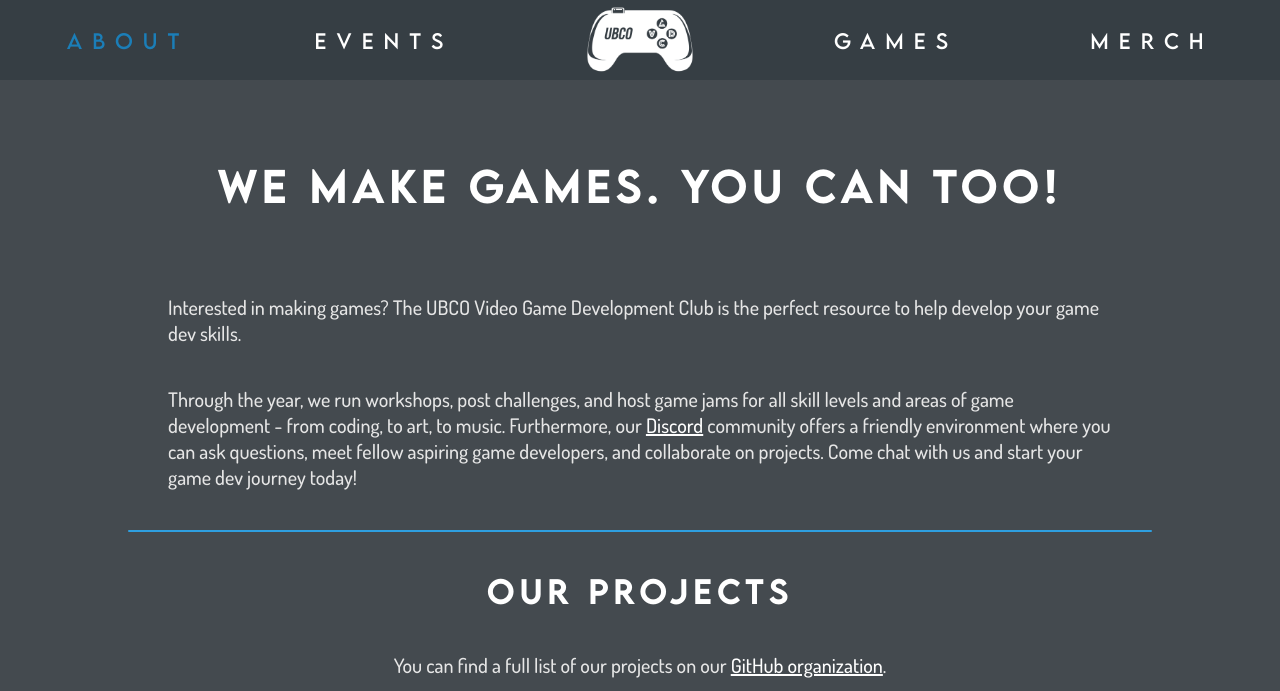
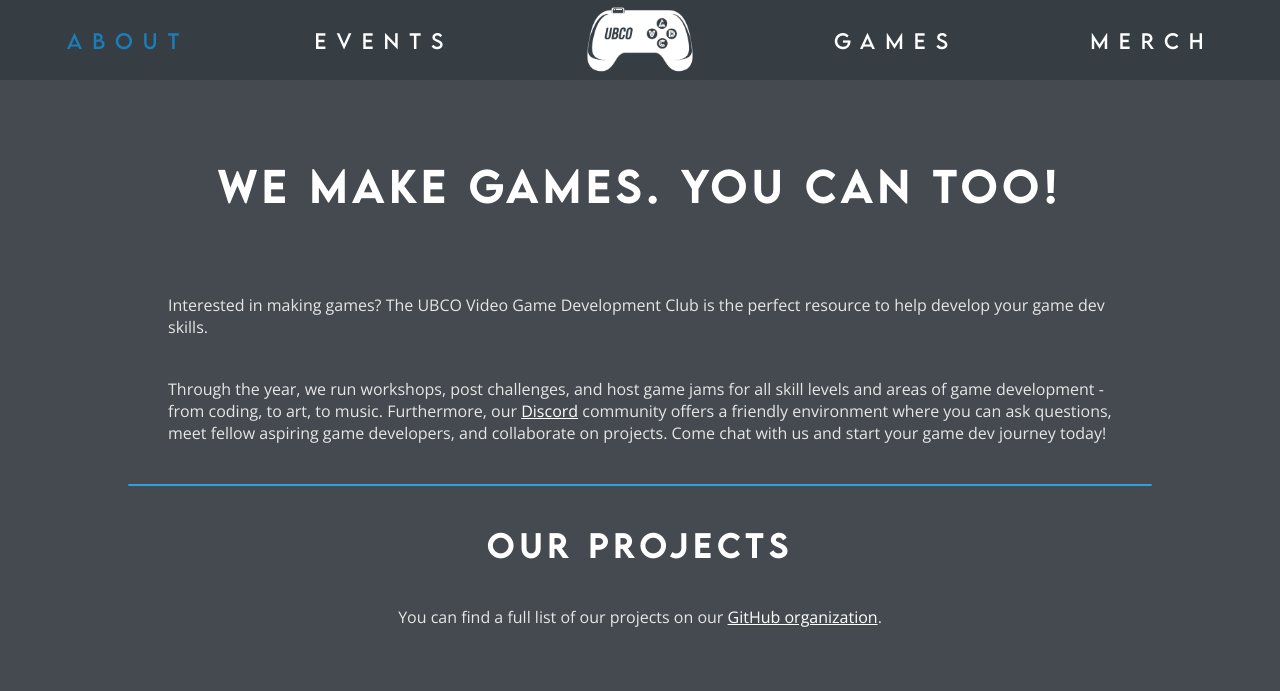
Before and after one commit to ubco-video-game-development-club/ubco-video-game-development-club.github.io, a Jekyll site: the page built from games.html, in a window 1280 px wide. Shown: the top 691 px of the page. Built offline with Jekyll 4.4.1, drawn with Linux system fonts in a browser that asks for light colours; grey boxes are pictures that could not be loaded.

Commit message:
Update body font

```diff
--- a/_layouts/default.html
+++ b/_layouts/default.html
@@ -10,6 +10,9 @@
     <meta charset="utf-8" />
     <title>{{ page.title }}</title>
     <link rel="stylesheet" href="{{ '/stylesheets/default.css' }}" />
+    <link rel="preconnect" href="https://fonts.googleapis.com" />
+    <link rel="preconnect" href="https://fonts.gstatic.com" crossorigin />
+    <link href="https://fonts.googleapis.com/css2?family=Open+Sans&display=swap" rel="stylesheet">
   </head>
   <body>
     <header>
--- a/stylesheets/default.scss
+++ b/stylesheets/default.scss
@@ -5,11 +5,6 @@
 @font-face {
   font-family: vgdc-title;
   src: url(/assets/fonts/lemonmilk_regular.otf);
-}
-
-@font-face {
-  font-family: vgdc-body;
-  src: url(/assets/fonts/dosis_medium.ttf);
 }
 
 .header-box {
@@ -88,8 +83,8 @@
 .game-body h4 {
   height: 80%;
   margin: 0 20px;
-  font-family: vgdc-body;
-  font-size: 20px;
+  font-family: 'Open Sans', sans-serif;
+  font-size: 16px;
   letter-spacing: normal;
 }
 
@@ -197,8 +192,8 @@
 
 p {
   margin: 40px;
-  font-family: vgdc-body;
-  font-size: 20px;
+  font-family: 'Open Sans', sans-serif;
+  font-size: 16px;
   letter-spacing: normal;
   text-align: left;
   color: #e6e6e6;
```
